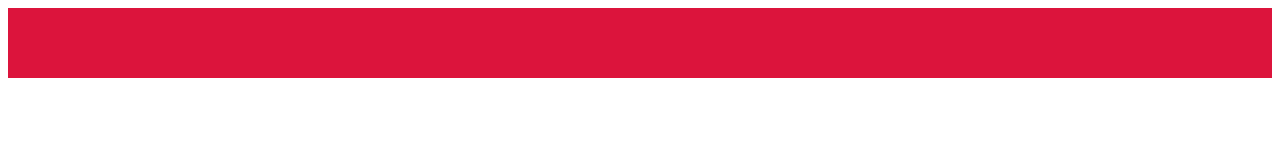
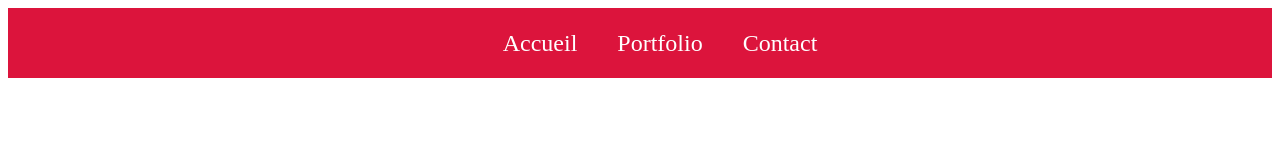
Before and after one commit to MoiNseLisa/GIT, a plain HTML site: page index.html in a window 1280 px wide. Drawn offline with Linux system fonts and the light colour scheme.

Commit message:
add nqvbar

```diff
--- a/CSS/style.css
+++ b/CSS/style.css
@@ -1,5 +1,17 @@
+.flex{
+  display: flex;
+  justify-content: center;
+  align-items: center;
+}
 .countain{
   height: 70px;
   width: auto;
   background-color: crimson;
 }
+.countain li{
+  flex-direction: row;
+  margin : 20px;
+  list-style-type: none;
+  font-size: 1.5em;
+  color: white;
+}
--- a/index.html
+++ b/index.html
@@ -6,8 +6,12 @@
     <link rel="stylesheet" href="CSS/style.css">
   </head>
   <body>
-    <div class="countain">
-
+    <div class="countain flex">
+      <ul class=" flex">
+        <li>Accueil</li>
+        <li>Portfolio</li>
+        <li>Contact</li>
+      </ul>
   </div>
   </body>
 </html>
```
